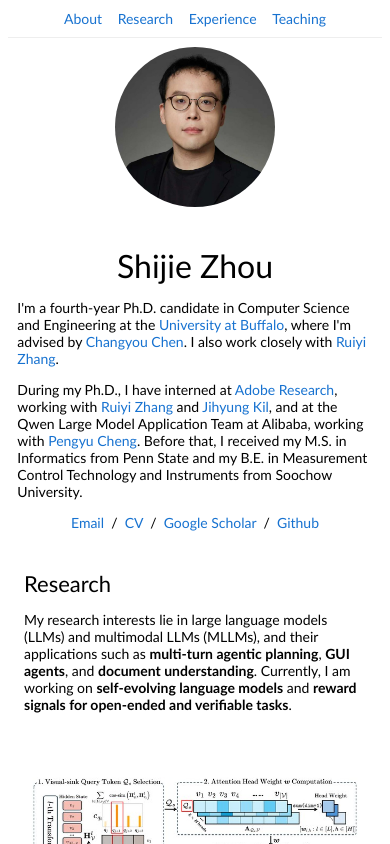
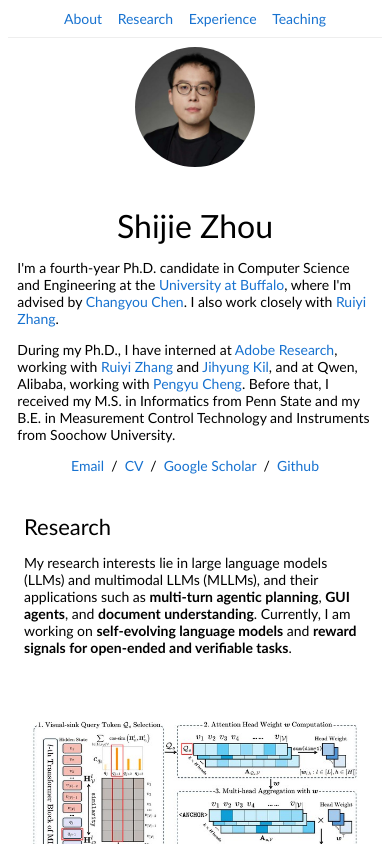
Before and after one commit to shijiez37/shijiez37.github.io, a plain HTML site: page index.html in a window 390 px wide. Shown: the top 844 px of the page. Drawn offline with Linux system fonts and the light colour scheme.

Commit message:
Shrink headshot further and shorten Qwen team name
Co-Authored-By: Claude Opus 5.5 (1M context) <noreply@anthropic.com>

```diff
--- a/index.html
+++ b/index.html
@@ -10,7 +10,7 @@
     <meta name="viewport" content="width=device-width, initial-scale=1">
     <link rel="icon" type="image/png" href="images/favicon.png">
     <link rel="apple-touch-icon" href="images/apple-touch-icon.png">
-    <link rel="stylesheet" type="text/css" href="stylesheet.css?v=4">
+    <link rel="stylesheet" type="text/css" href="stylesheet.css?v=5">
   </head>
 
   <body id="top">
@@ -36,7 +36,7 @@
                   I also work closely with <a href="https://zhangry868.github.io/">Ruiyi Zhang</a>.
                 </p>
                 <p>
-                  During my Ph.D., I have interned at <a href="https://research.adobe.com/">Adobe Research</a>, working with <a href="https://zhangry868.github.io/">Ruiyi Zhang</a> and <a href="https://heendung.github.io/">Jihyung Kil</a>, and at the Qwen Large Model Application Team at Alibaba, working with <a href="https://linear95.github.io/">Pengyu Cheng</a>.
+                  During my Ph.D., I have interned at <a href="https://research.adobe.com/">Adobe Research</a>, working with <a href="https://zhangry868.github.io/">Ruiyi Zhang</a> and <a href="https://heendung.github.io/">Jihyung Kil</a>, and at Qwen, Alibaba, working with <a href="https://linear95.github.io/">Pengyu Cheng</a>.
                   Before that, I received my M.S. in Informatics from Penn State and my B.E. in Measurement Control Technology and Instruments from Soochow University.
                 </p>
                 <p style="text-align:center">
@@ -47,7 +47,7 @@
                 </p>
               </td>
               <td style="padding:2.5%;width:37%;max-width:37%">
-                <a href="images/shijie_zhou.jpg"><img style="display:block;width:70%;max-width:70%;margin:0 auto;object-fit: cover; border-radius: 50%;" alt="profile photo" src="images/shijie_zhou.jpg"></a>
+                <a href="images/shijie_zhou.jpg"><img style="display:block;width:50%;max-width:50%;margin:0 auto;object-fit: cover; border-radius: 50%;" alt="profile photo" src="images/shijie_zhou.jpg"></a>
               </td>
             </tr>
           </tbody></table>
@@ -587,7 +587,7 @@
             </tr>
             <tr>
               <td class="cv-main">
-                <strong>Qwen Large Model Application Team, Alibaba</strong>, Research Intern
+                <strong>Qwen, Alibaba</strong>, Research Intern
                 <div class="cv-note">With <a href="https://linear95.github.io/">Pengyu Cheng</a>. RL post-training for the base chat model; self-evolving language models for verifiable tasks.</div>
               </td>
               <td class="cv-date">May &ndash; Sep 2026<br>Hangzhou, China</td>
--- a/stylesheet.css
+++ b/stylesheet.css
@@ -258,7 +258,7 @@ tr:hover .thumb img.hover {
   }
   .header-table img {
     display: block;
-    max-width: 160px !important;
+    max-width: 120px !important;
     margin: 0 auto;
   }
   .pub-table td:first-child {
```
